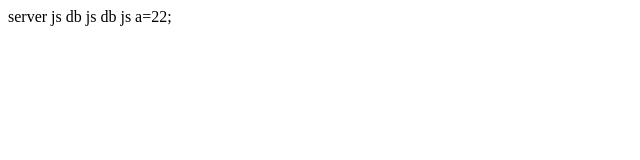
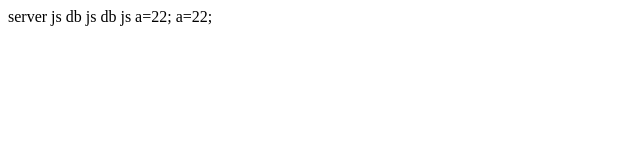
Before and after one commit to KarnanRavichandran/waste, a plain HTML site: page server.html in a window 1280 px wide. Shown: the full height of the page, 0-640 px from the left. Drawn offline with Linux system fonts and the light colour scheme.

Commit message:
a reasign value

```diff
--- a/server.html
+++ b/server.html
@@ -11,5 +11,6 @@
     db js
     db js
     a=22;
+    a=22;
 </body>
 </html>
```
